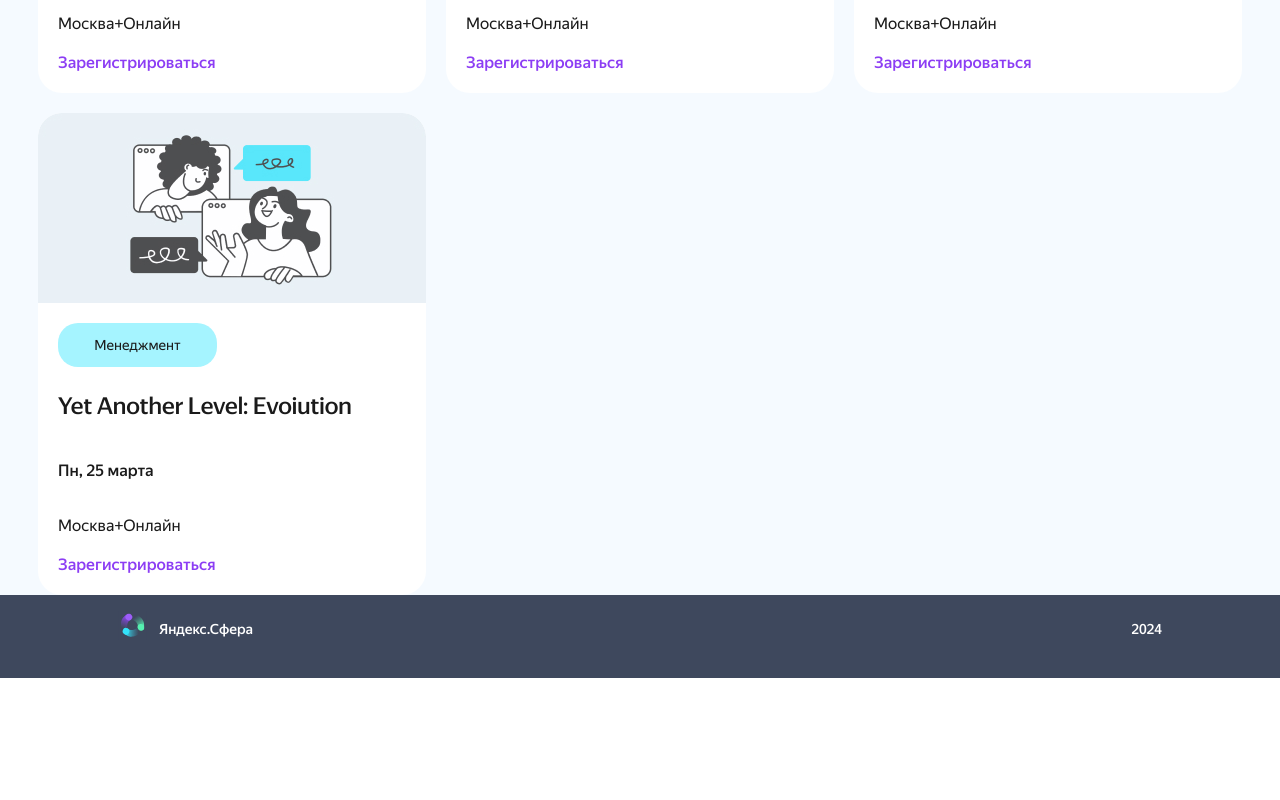
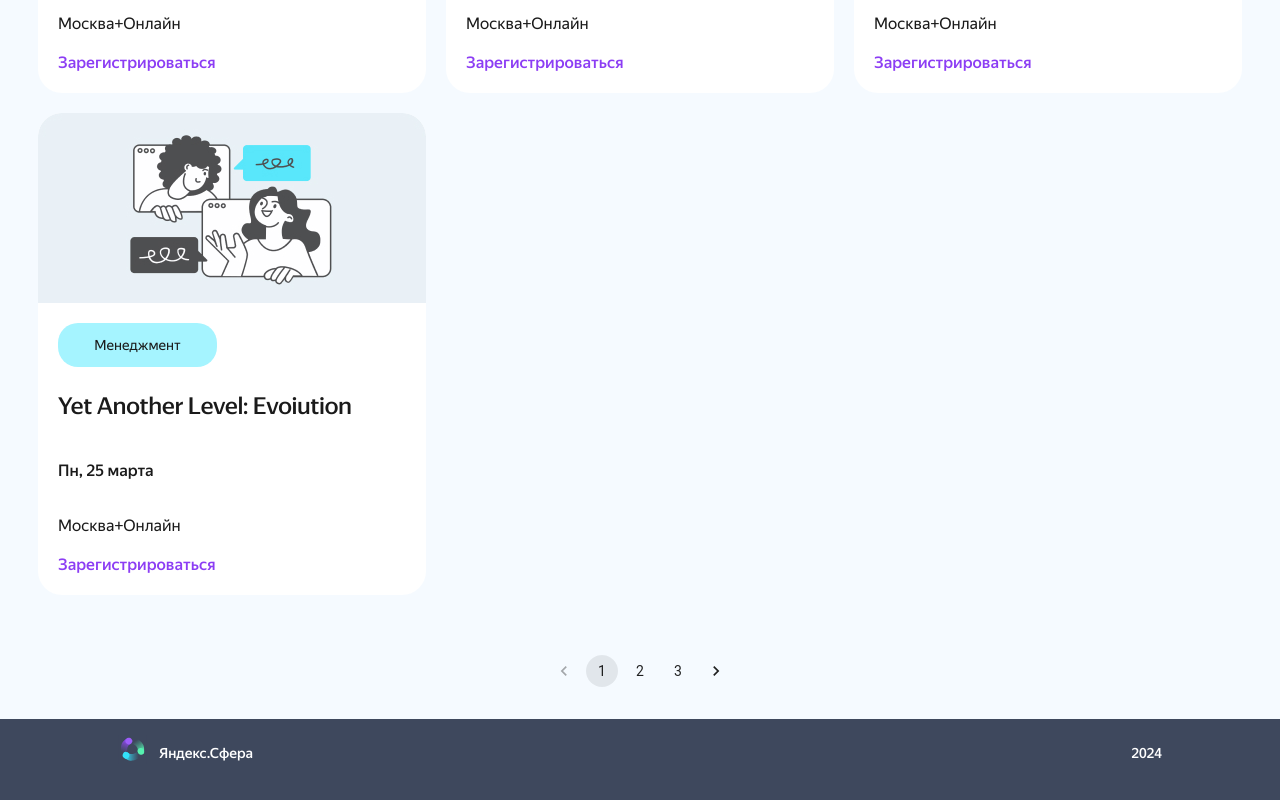
Before and after one commit to Sphere-Ya/frontend, a React (Create React App) app: page / in a window 1280 px wide. Shown: the part 2901-3701 px from the top of the page. Before the commit the page ends 3579 px from the top, so only its background shows below. Built offline with nearby package versions, Linux system fonts and the light colour scheme.

Commit message:
mui pagination style

```diff
--- a/src/components/App/App.scss
+++ b/src/components/App/App.scss
@@ -1,4 +1,5 @@
 .App {
   min-height: 100vh;
   margin: 0 auto;
+  background: #F5FAFF;
 }
--- a/src/components/EventsCard/EventsCard.jsx
+++ b/src/components/EventsCard/EventsCard.jsx
@@ -22,7 +22,7 @@ function EventsCard() {
           <p className="events-card__location">Москва+Онлайн</p>
           <Link
             className="events-card__link"
-            to={``}
+            to="/event"
             target="_blank"
           >Зарегистрироваться
           </Link>
--- a/src/components/EventsCardList/EventsCardList.jsx
+++ b/src/components/EventsCardList/EventsCardList.jsx
@@ -1,8 +1,15 @@
+import * as React from 'react';
+import Typography from '@mui/material/Typography';
+import Pagination from '@mui/material/Pagination';
+import Stack from '@mui/material/Stack';
 import EventsCard from "../EventsCard/EventsCard";
-import React from "react";
 import './EventsCardList.scss';
 
 function PastEvents() {
+    const [page, setPage] = React.useState(1);
+    const handleChange = (event, value) => {
+      setPage(value);
+    };
 
     return (
         <section className='past-events'>
@@ -26,6 +33,11 @@ function PastEvents() {
                 <EventsCard />
                 <EventsCard />
             </ul>
+            <div className="past-events__pagination">
+                <Stack spacing={2}>
+                <Pagination count={3} page={page} onChange={handleChange} />
+                </Stack>
+            </div>
         </section>
     );
 };
--- a/src/components/EventsCardList/EventsCardList.scss
+++ b/src/components/EventsCardList/EventsCardList.scss
@@ -41,4 +41,12 @@
         color: #1A1A1A;
         margin: 60px 0 0;
     }
+
+    &__pagination {
+        margin: 60px 0 32px;
+        display: flex;
+        flex-direction: row;
+        justify-content: center;
+        align-items: center;
+    }
 }
--- a/src/components/Main/Main.scss
+++ b/src/components/Main/Main.scss
@@ -1,5 +1,4 @@
 .main {
     width: 100%;
     height: 100%;
-    background: #F5FAFF;
   }
--- a/src/components/Promo/Promo.scss
+++ b/src/components/Promo/Promo.scss
@@ -19,7 +19,7 @@
         padding: 0px;
         gap: 16px;
         margin: 0;
-        width: 337px;
+        width: 393px;
         height: 88px;
         flex: none;
         order: 1;
```
